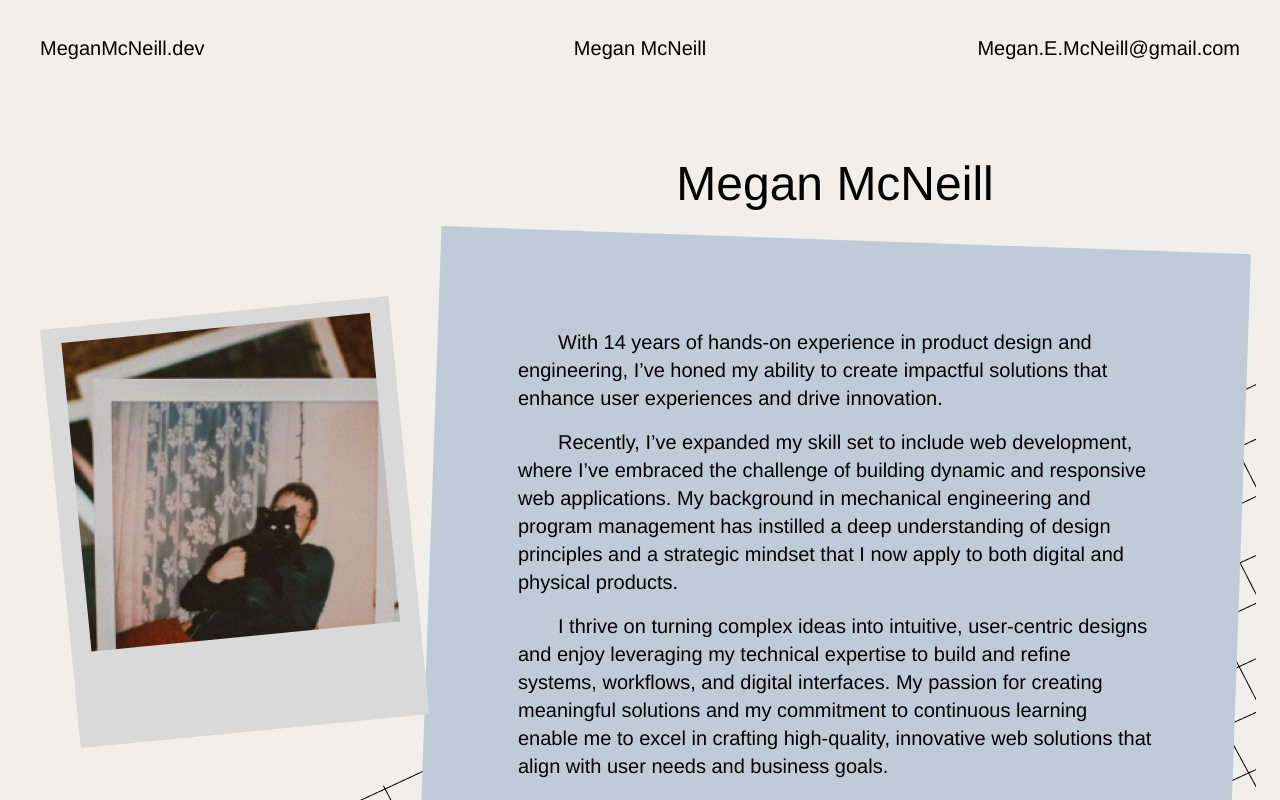
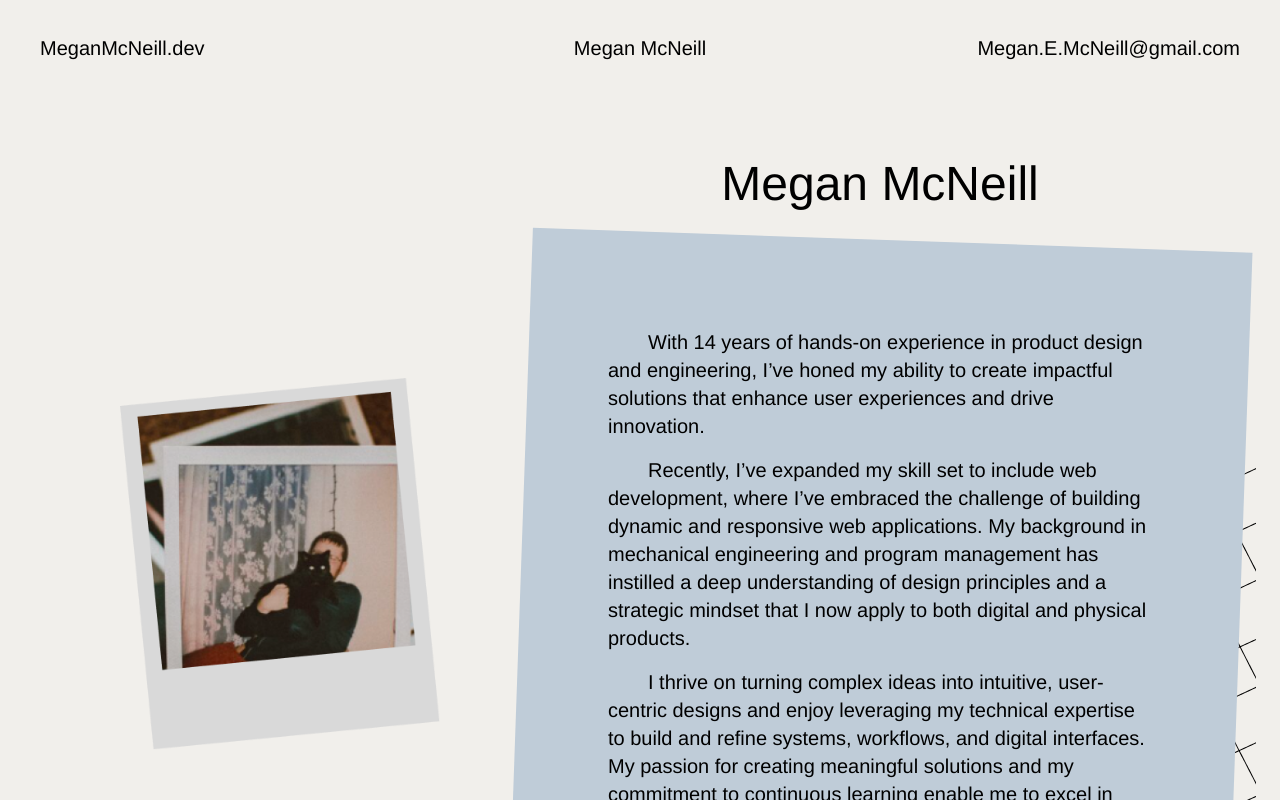
Before and after one commit to bluethreadmade/portfolio-upgrade, a React (Vite) app: page / in a window 1280 px wide. Shown: the top 800 px of the page. Built offline with nearby package versions, Linux system fonts and the light colour scheme.

Commit message:
set image mins, updated images paths

```diff
--- a/src/pages/LandingPage.jsx
+++ b/src/pages/LandingPage.jsx
@@ -2,8 +2,8 @@ export default function LandingPage() {
   return (
     <div>
       <div className="flex flex-col md:flex-row mt-5 lg:mt-20 lg:justify-around">
-        {/* portfolio image */}
-        <img className="hidden md:block object-scale-down" src="/public/assets/images/portfolio image.png" ></img>
+        {/* headshot */}
+        <img className="block object-scale-down mx-20 min-w-44 max-w-80" src="/assets/images/portfolio image.png" ></img>
         <div className="flex flex-col items-center">
           <h1 className="hidden lg:block font-sans text-5xl mb-8">Megan McNeill</h1>
           {/* text and square wrapper */}
@@ -43,7 +43,7 @@ export default function LandingPage() {
       {/* graph image */}
       <div className="absolute bottom-0 right-0 -z-20">
         <img
-          src="/public/assets/images/Graph.png"
+          src="/assets/images/Graph.png"
           alt="Graph Image"
           className=""
         />
```
